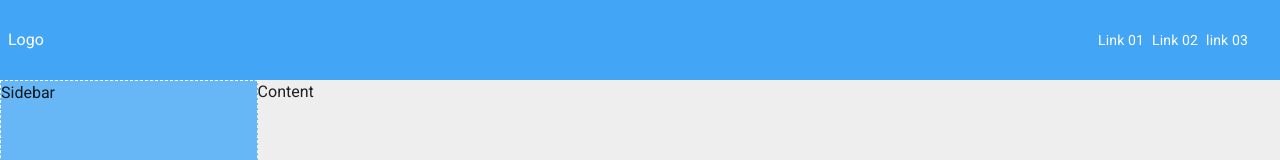
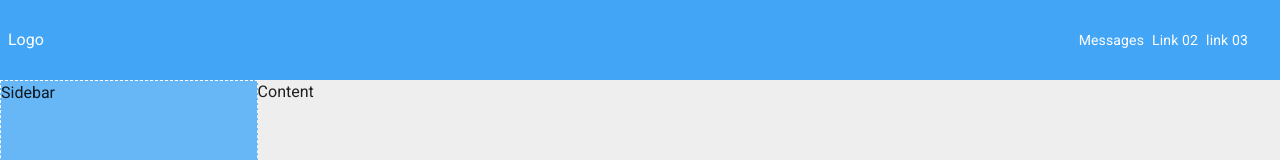
Before and after one commit to angelorubin/alurakut, a React (Create React App) app: page /dashboard in a window 1280 px wide. Shown: the top 160 px of the page. Built offline with nearby package versions, Linux system fonts and the light colour scheme; some icons are missing.

Commit message:
Implementando link para dashboard/messages no header componente

```diff
--- a/src/shared/components/header/header.js
+++ b/src/shared/components/header/header.js
@@ -27,14 +27,14 @@ export const Header = () => {
           alignItems: "center",
         }}
       >
-        <S.Link to="/">
+        <S.Link to="/dashboard/messages">
           <Typography
             variant="body2"
             sx={{
               color: "common.white",
             }}
           >
-            Link 01
+            Messages
           </Typography>
         </S.Link>
         <S.Link to="/">
```
